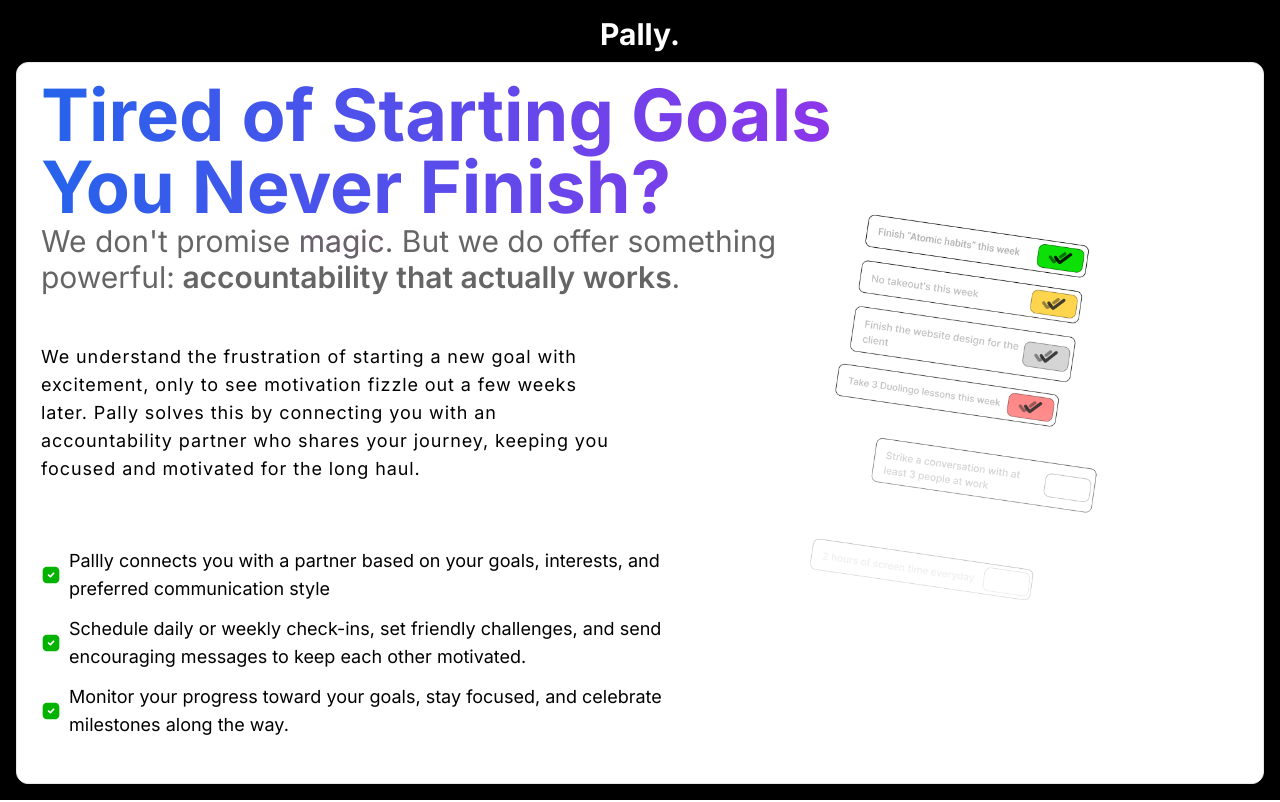
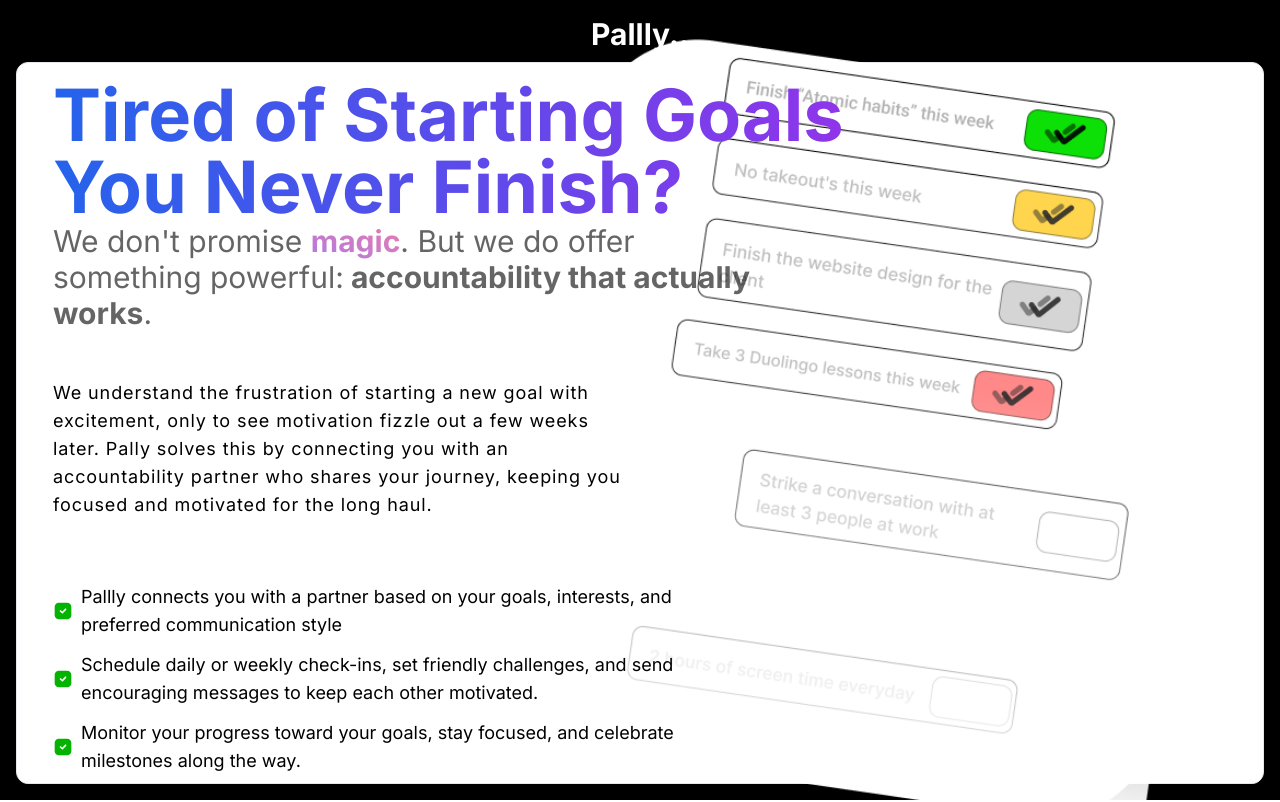
Before and after one commit to NwobiaDavid/pallly, a Next.js app: page / in a window 1280 px wide. Shown: the top 802 px of the page. Built offline with nearby package versions, Linux system fonts and the light colour scheme; no server answers; the database is empty.

Commit message:
done with the desktop view remaining the mobile view

```diff
--- a/app/page.tsx
+++ b/app/page.tsx
@@ -94,15 +94,15 @@
       </div> */}
 
       <div className="h-[6%] ">
-        <h1 className=" lg:text-3xl capitalize font-bold text-white " >pally.</h1>
+        <h1 className=" lg:text-3xl capitalize font-bold text-white " >pallly..</h1>
       </div>
-      <div className="border bg-white relative p-2 lg:px-5 lg:py-3 rounded-xl lg:justify-between justify-center items-center flex flex-col lg:flex-row w-full h-[94%] ">
+      <div className="border bg-white relative p-2 lg:px-8 lg:py-3 rounded-xl lg:justify-between justify-center items-center flex flex-col lg:flex-row w-full h-[94%] ">
 
         <div className="flex flex-col lg:justify-between lg:w-[70%] h-full z-20 ">
           <div>
             <div className=" p-1  " >
               <h2 className="text-3xl lg:text-7xl font-bold bg-gradient-to-r from-blue-600 to-purple-600 text-transparent bg-clip-text " >Tired of Starting Goals You Never Finish?</h2>
-              <h3 className="text-xl w-[90%] lg:text-3xl opacity-60  " >We don't promise <span className="bg-gradient-to-tr from-purple-700 bg-clip-text bg-transparent to-pink-500 ">magic</span>. But we do offer something powerful:<span className="font-semibold"> accountability that actually works</span>.</h3>
+              <h3 className="text-xl w-[90%] lg:text-3xl opacity-60  " >We don't promise <span className="bg-gradient-to-tr from-purple-700 font-bold to-pink-600 text-transparent bg-clip-text ">magic</span>. But we do offer something powerful:<span className="font-bold"> accountability that actually works</span>.</h3>
             </div>
             <div className=" p-1 lg:mt-10 mt-5  lg:text-lg mb-16 ">
               <h4 className=" tracking-wider mb-16 w-[70%] " >We understand the frustration of starting a new goal with excitement, only to see motivation fizzle out a few weeks later. Pally solves this by connecting you with an accountability partner who shares your journey, keeping you focused and motivated for the long haul.</h4>
@@ -117,16 +117,17 @@
           <div className=" lg:mb-[10%] mt-12 flex flex-col  ">
             <p className="ml-2 text-sm font-semibold " >Stop dreaming, start achieving. Be notified when we go live. Sign up now! </p>
             {/* <div > */}
-              <form className="relative border w-full lg:w-[60%] bg-white overflow-hidden flex items-center rounded-2xl  " onClick={postData} action="POST">
-              <input className="p-2 lg:p-4 outline-none w-[80%] lg:w-[86%] " type="email" placeholder="example@example.com" name="" id="" />
-              <button className="absolute px-3 lg:px-6 lg:py-3 py-1 my-1 rounded-2xl right-[10px] bg-gradient-to-tr from-blue-600 to-purple-700 hover:bg-black duration-200 text-white flex items-center   " >send <Image className=" ml-1" alt="check" src={"/props/send.png"} width={20} height={20} /> </button>
-              </form>
+            <form className="relative border w-full lg:w-[60%] bg-white overflow-hidden flex items-center rounded-2xl  " onClick={postData} >
+              <input value={email} onChange={handleEmailChange} className="p-2 lg:p-4 outline-none w-[80%] lg:w-[86%] " type="email" placeholder="example@example.com" name="" id="" />
+              <button type="submit" className="absolute px-3 lg:px-6 lg:py-3 py-1 my-1 rounded-2xl right-[10px] bg-gradient-to-tr from-blue-600 to-purple-700 hover:bg-black duration-200 text-white flex items-center   " >send <Image className=" ml-1" alt="check" src={"/props/send.png"} width={20} height={20} /> </button>
+            </form>
+            <p className="font-semibold ml-2 " >({count} people signed up)</p>
             {/* </div> */}
           </div>
         </div>
 
-        <div className=" h-full lg:top-0 lg:right-[10%] top-[20%] absolute flex justify-center items-center  " >
-          <Image className="  " alt="main image" src={"/props/phone.png"} width={400} height={400} />
+        <div className=" h-full lg:top-0 lg:right-[5%] top-[20%] absolute flex justify-center items-center  " >
+          <Image className="  " alt="main image" src={"/props/phone.png"} width={700} height={700} />
         </div>
 
       </div>
```
